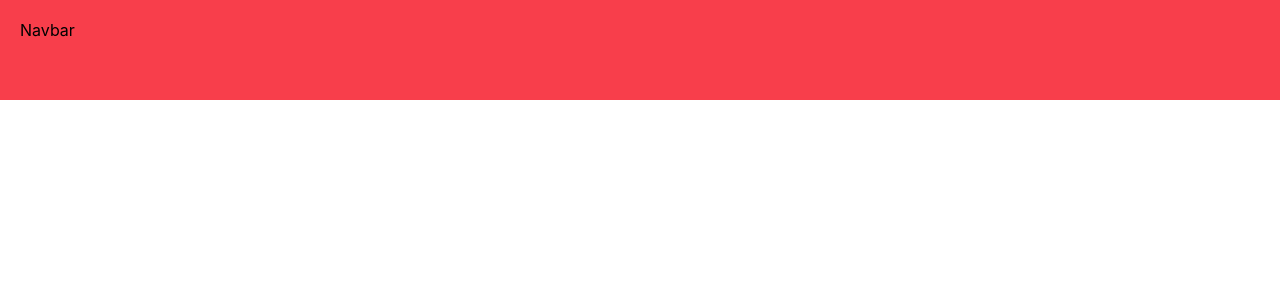
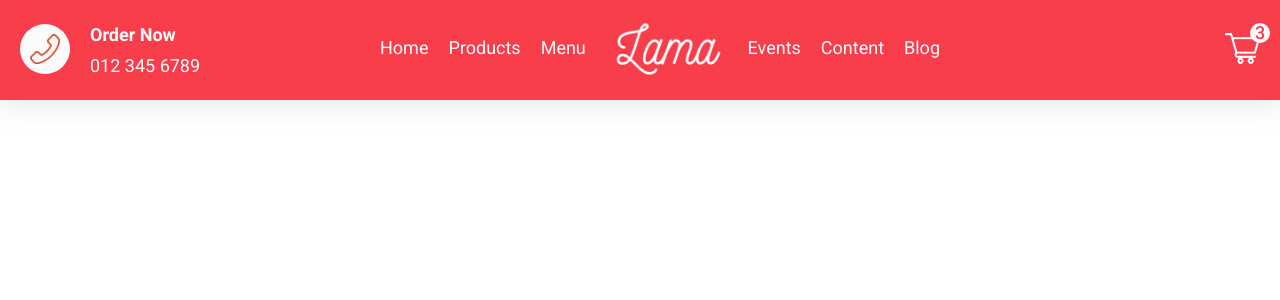
Before and after one commit to eldoghry/PizzaApp-next, a Next.js app: page / in a window 1280 px wide. Shown: the top 300 px of the page. Built offline with nearby package versions, Linux system fonts and the light colour scheme.

Commit message:
building navbar

```diff
--- a/components/Navbar.jsx
+++ b/components/Navbar.jsx
@@ -1,7 +1,42 @@
 import styles from "../styles/Navbar.module.css";
+import Image from "next/image";
 
 const Navbar = () => {
-  return <div className={styles.container}>Navbar</div>;
+  return (
+    <div className={styles.container}>
+      <div className={styles.item}>
+        <div className={styles.callButton}>
+          <Image src="/img/telephone.png" alt="" width="30" height="30" />
+        </div>
+
+        <div className={styles.texts}>
+          <span className={styles.text}>order now</span>
+          <span className={styles.text}>012 345 6789</span>
+        </div>
+      </div>
+
+      <div className={styles.item}>
+        <ul className={styles.list}>
+          <li className={styles.listItem}>
+            <a href="#">Home</a>
+          </li>
+          <li className={styles.listItem}>Products</li>
+          <li className={styles.listItem}>Menu</li>
+          <Image src="/img/logo.png" alt="logo" width="160px" height="69px" />
+          <li className={styles.listItem}>events</li>
+          <li className={styles.listItem}>content</li>
+          <li className={styles.listItem}>blog</li>
+        </ul>
+      </div>
+
+      <div className={styles.item}>
+        <div className={styles.cart}>
+          <Image src="/img/cart.png" alt="" width="35" height="35" />
+          <span className={styles.counter}>3</span>
+        </div>
+      </div>
+    </div>
+  );
 };
 
 export default Navbar;
--- a/styles/Navbar.module.css
+++ b/styles/Navbar.module.css
@@ -1,8 +1,93 @@
 .container {
   width: 100vw;
   height: 100px;
-  background-color: var(--mainColor);
+  background-color: var(--color-main);
   position: fixed;
   z-index: 999;
   padding: 20px;
+  display: flex;
+  align-items: center;
+  color: var(--color-white-1);
+  font-size: var(--font-size-large);
+  text-transform: capitalize;
+  box-shadow: rgba(149, 157, 165, 0.2) 0px 8px 24px;
 }
+
+.item {
+  flex: 1;
+}
+
+.item:nth-child(1) {
+  display: flex;
+}
+
+.item:nth-child(2) {
+  flex: 2;
+}
+
+.item:last-child {
+  display: flex;
+  justify-content: flex-end;
+}
+
+.callButton {
+  width: 50px;
+  height: 50px;
+  border-radius: 50%;
+  background-color: var(--color-white-1);
+  display: flex;
+  justify-content: center;
+  align-items: center;
+  margin-right: 20px;
+}
+
+.texts {
+  display: flex;
+  flex-direction: column;
+  gap: 10px;
+}
+
+.text:first-child {
+  font-weight: 700;
+}
+
+.list {
+  list-style: none;
+  display: flex;
+  align-items: center;
+  justify-content: space-between;
+
+  transition: all 0.8s;
+}
+
+.listItem {
+  padding: 10px;
+  border-bottom: 5px solid transparent;
+}
+
+.listItem:hover {
+  border-color: white;
+  transform: translateY(-10px);
+}
+
+.cart {
+  position: relative;
+  cursor: pointer;
+}
+
+.counter {
+  width: 20px;
+  height: 20px;
+  background-color: var(--color-white-1);
+  border-radius: 50%;
+  color: var(--color-main);
+  display: inline-block;
+  display: flex;
+  justify-content: center;
+  align-items: center;
+  font-weight: 500;
+
+  position: absolute;
+  top: -8px;
+  right: -10px;
+}
--- a/styles/globals.css
+++ b/styles/globals.css
@@ -1,9 +1,11 @@
+@import url("https://fonts.googleapis.com/css2?family=Roboto:wght@100;300;400;500;700;900&display=swap");
+
 html,
 body {
   padding: 0;
   margin: 0;
-  font-family: -apple-system, BlinkMacSystemFont, Segoe UI, Roboto, Oxygen,
-    Ubuntu, Cantarell, Fira Sans, Droid Sans, Helvetica Neue, sans-serif;
+  font-family: "Roboto", sans-serif;
+  font-size: 10px;
 }
 
 a {
@@ -16,7 +18,17 @@ a {
 }
 
 :root {
-  --mainColor: #f83e4b;
+  /* COLORS */
+  --color-main: #f83e4b;
+  --color-black: #000;
+  --color-white-1: #fbfbfb;
+
+  /* FONTS */
+  --font-size-tiny: 10px;
+  --font-size-small: 12px;
+  --font-size-medium: 16px;
+  --font-size-large: 18px;
+  --font-size-xl: 20px;
 }
 
 @media (prefers-color-scheme: dark) {
```
